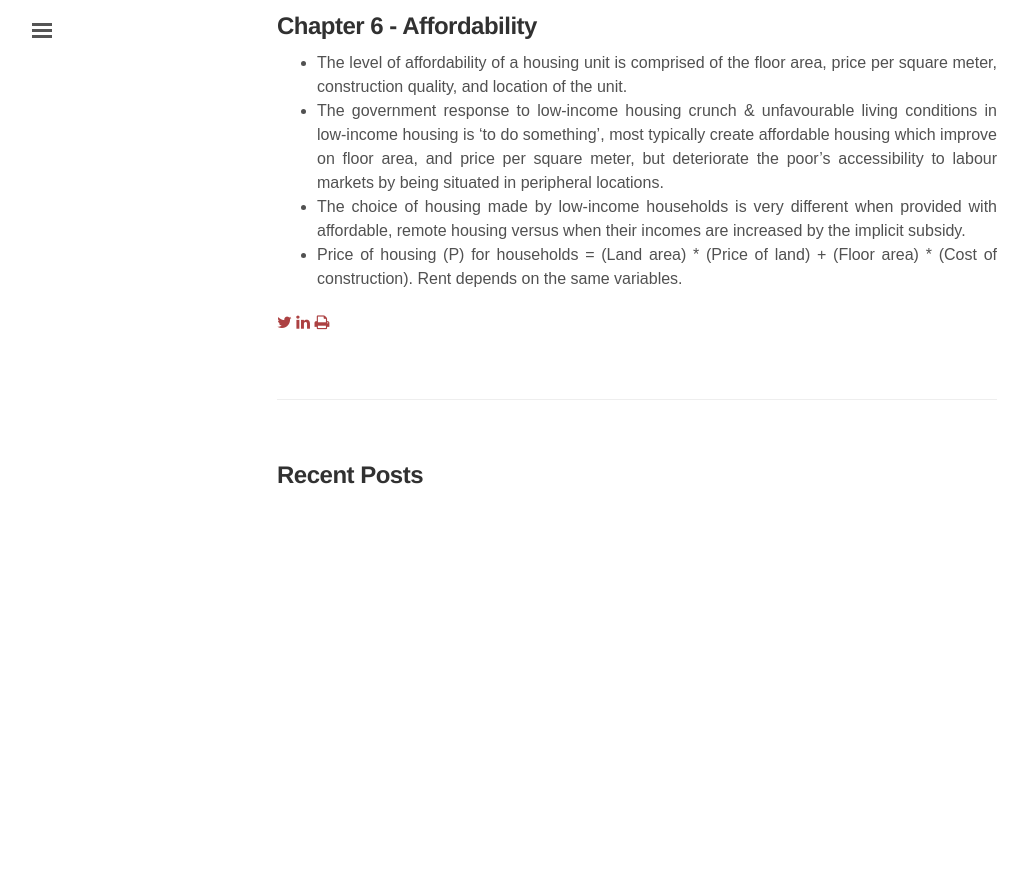
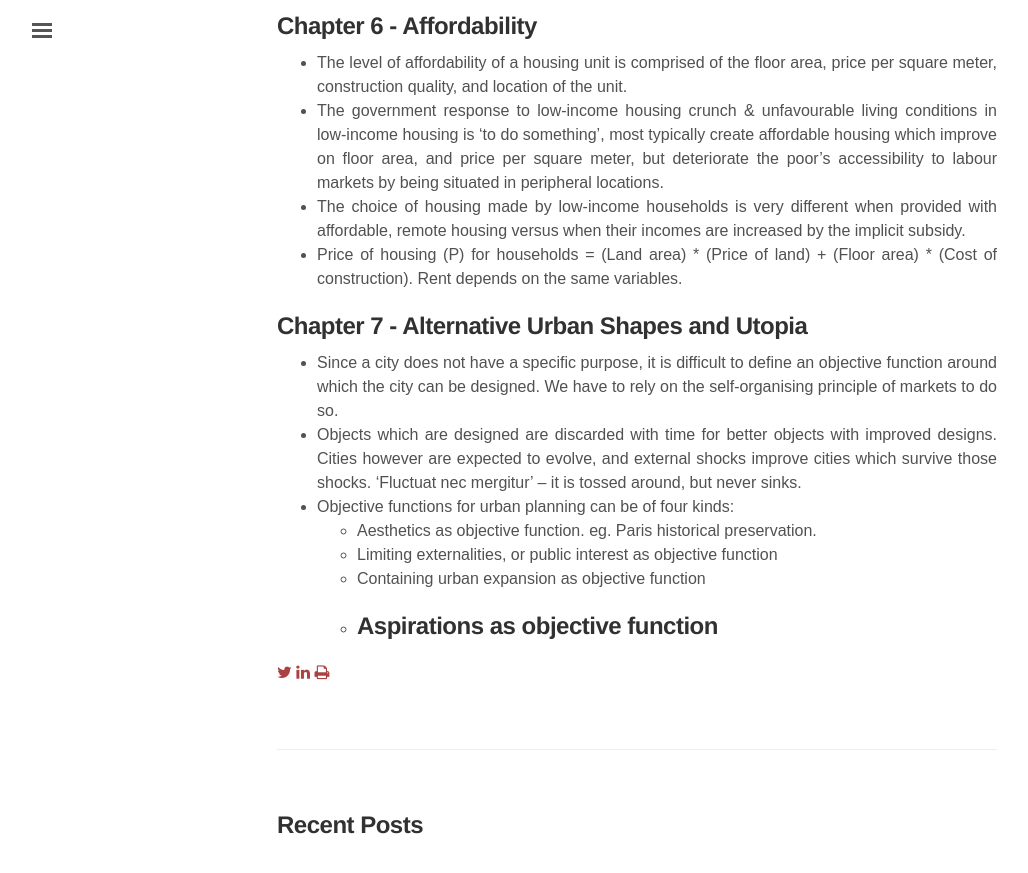
Before and after one commit to sujithjay/sujithjay.github.io, a Jekyll site: the page built from notes/Order-without-Design.md, in a window 1280 px wide and 900 px high, scrolled down 2700 px. Shown: the top 873 px of the window, without its empty margins (3-1031 px from the left). Built offline with Jekyll 4.4.1, drawn with Linux system fonts in a browser that asks for light colours; nearby versions of some CDN libraries; some web fonts are replaced; before the commit the page ends 3250 px from its top, so only the background shows below that.

Commit message:
Order without Design: Notes

```diff
--- a/notes/Order-without-Design.md
+++ b/notes/Order-without-Design.md
@@ -74,3 +74,13 @@ permalink: /notes/order-without-design
 - The government response to low-income housing crunch & unfavourable living conditions in low-income housing is 'to do something', most typically create affordable housing which improve on floor area, and price per square meter, but deteriorate the poor's accessibility to labour markets by being situated in peripheral locations.
 - The choice of housing made by low-income households is very different when provided with affordable, remote housing versus when their incomes are increased by the implicit subsidy.
 - Price of housing (P) for households = (Land area) * (Price of land) + (Floor area) * (Cost of construction). Rent depends on the same variables.
+
+## Chapter 7 - Alternative Urban Shapes and Utopia
+- Since a city does not have a specific purpose, it is difficult to define an objective function around which the city can be designed. We have to rely on the self-organising principle of markets to do so.
+- Objects which are designed are discarded with time for better objects with improved designs. Cities however are expected to evolve, and external shocks improve cities which survive those shocks. 'Fluctuat nec mergitur' -- it is tossed around, but never sinks.
+- Objective functions for urban planning can be of four kinds:
+  - Aesthetics as objective function. eg. Paris historical preservation.
+  - Limiting externalities, or public interest as objective function
+  - Containing urban expansion as objective function
+  - Aspirations as objective function
+-
```
